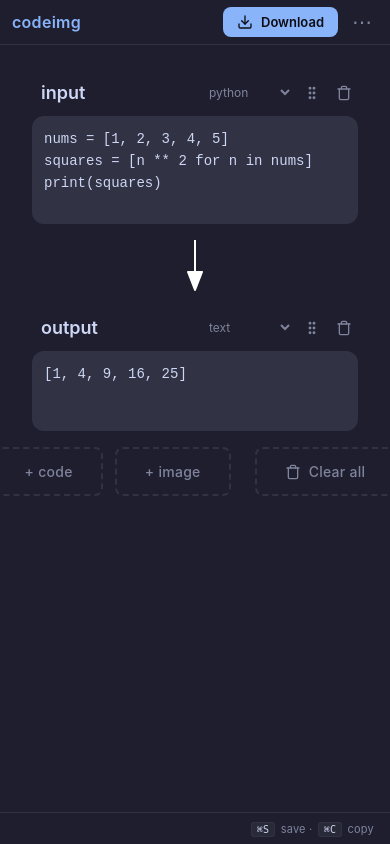
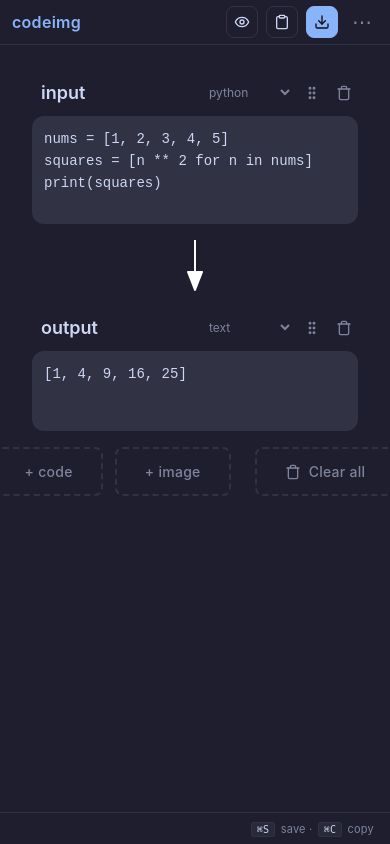
Before and after one commit to d-carrigg/stackshot, a website built with Vite: page src/web/index.html in a window 390 px wide. Built offline with nearby package versions, Linux system fonts and the light colour scheme.

Commit message:
Icon-only Preview / Copy / Download with tooltips
Drop the text labels on the three action buttons — eye, clipboard,
download icons with native title tooltips. The trio now occupies
~108px instead of ~280px, so the responsive breakpoints shift
later (Format <880, Scale <740, Theme <600, Layout <460) and the
overflow menu loses its Preview/Copy mirror entries entirely.
Centralise SCALE_VALUES + DEFAULT_SCALE in state.ts so the default
composition tracks the med preset by name rather than a magic 4.0.

Co-Authored-By: Claude Opus 4.7 <noreply@anthropic.com>

```diff
--- a/src/web/state.ts
+++ b/src/web/state.ts
@@ -5,6 +5,23 @@ const ARROW_HEX = DARK_THEME.arrow;
 
 export type Layout = "horizontal" | "vertical" | "grid";
 export type ExportFormat = "auto" | "png" | "webp" | "gif";
+
+// Scale presets — the topbar exposes these as low/med/high pills with a
+// "custom" escape hatch (numeric input). Centralised here so the default
+// composition stays in sync with the preset map.
+export type ScalePreset = "low" | "med" | "high" | "custom";
+export const SCALE_VALUES: Record<Exclude<ScalePreset, "custom">, number> = {
+  low: 3.0,
+  med: 4.0,
+  high: 5.0,
+};
+export const DEFAULT_SCALE = SCALE_VALUES.med;
+export const resolveScalePreset = (scale: number): ScalePreset => {
+  for (const k of ["low", "med", "high"] as const) {
+    if (Math.abs(SCALE_VALUES[k] - scale) < 0.01) return k;
+  }
+  return "custom";
+};
 
 export type CodePanel = {
   id: string;
@@ -79,7 +96,7 @@ export const emptyComposition = (): Composition => ({
   layout: "vertical",
   bgColor: DEFAULT_BG_HEX,
   arrowColor: ARROW_HEX,
-  scale: 4.0,
+  scale: DEFAULT_SCALE,
   innerBorder: true,
   gridRows: 2,
   gridCols: 2,
@@ -106,7 +123,7 @@ export const defaultComposition = (): Composition => {
     layout: "vertical",
     bgColor: DEFAULT_BG_HEX,
     arrowColor: ARROW_HEX,
-    scale: 4.0,
+    scale: DEFAULT_SCALE,
     innerBorder: true,
     gridRows: 2,
     gridCols: 2,
--- a/src/web/ui/Topbar.ts
+++ b/src/web/ui/Topbar.ts
@@ -4,11 +4,11 @@
 // the store; the topbar mounts one instance and the menu mounts a
 // second compact instance. CSS @media rules hide one or the other at
 // each breakpoint, so the controls stay reachable at every width.
-import type { Store, Layout, ExportFormat } from "../state";
+import type { Store, Layout, ExportFormat, ScalePreset } from "../state";
+import { SCALE_VALUES, resolveScalePreset, defaultComposition } from "../state";
 import { exportImage, copyImageToClipboard, resolveExportFormat } from "../export";
 import { showToast } from "./util";
 import { clearPersisted } from "../persist";
-import { defaultComposition } from "../state";
 import {
   rows as rowsIcon,
   columns as colsIcon,
@@ -22,19 +22,6 @@ import { THEMES, resolveTheme } from "../themes";
 
 export type TopbarOptions = {
   onPreview?: () => void;
-};
-
-type ScalePreset = "low" | "med" | "high" | "custom";
-const SCALE_VALUES: Record<Exclude<ScalePreset, "custom">, number> = {
-  low: 3.0,
-  med: 4.0,
-  high: 5.0,
-};
-const resolveScalePreset = (scale: number): ScalePreset => {
-  for (const k of ["low", "med", "high"] as const) {
-    if (Math.abs(SCALE_VALUES[k] - scale) < 0.01) return k;
-  }
-  return "custom";
 };
 
 type Variant = "topbar" | "menu";
@@ -252,14 +239,17 @@ export const mountTopbar = (root: HTMLElement, store: Store, opts: TopbarOptions
 
       <span class="spacer"></span>
 
-      <button type="button" class="topbar-secondary" data-preview-top hidden>
-        <span class="ico" data-preview-top-ico></span><span>Preview</span>
+      <button type="button" class="topbar-icon-btn" data-preview-top
+              title="Preview" aria-label="Preview" hidden>
+        <span class="ico" data-preview-top-ico></span>
       </button>
-      <button type="button" class="topbar-secondary" data-copy-top>
-        <span class="ico" data-copy-top-ico></span><span>Copy</span>
+      <button type="button" class="topbar-icon-btn" data-copy-top
+              title="Copy to clipboard" aria-label="Copy to clipboard">
+        <span class="ico" data-copy-top-ico></span>
       </button>
-      <button type="button" class="topbar-export" data-export>
-        <span class="ico" data-dl-ico></span><span>Download</span>
+      <button type="button" class="topbar-icon-btn topbar-icon-btn-primary"
+              data-export title="Download" aria-label="Download">
+        <span class="ico" data-dl-ico></span>
       </button>
 
       <div class="topbar-more">
@@ -271,16 +261,6 @@ export const mountTopbar = (root: HTMLElement, store: Store, opts: TopbarOptions
           <div class="menu-overflow" data-overflow="themes"></div>
           <div class="menu-overflow" data-overflow="scale"></div>
           <div class="menu-overflow" data-overflow="format"></div>
-          <div class="menu-overflow" data-overflow="preview">
-            <button type="button" class="menu-action" data-preview-menu role="menuitem" hidden>
-              <span class="ico" data-preview-menu-ico></span><span>Preview</span>
-            </button>
-          </div>
-          <div class="menu-overflow" data-overflow="copy">
-            <button type="button" class="menu-action" data-copy-menu role="menuitem">
-              <span class="ico" data-copy-menu-ico></span><span>Copy to clipboard</span>
-            </button>
-          </div>
           <div class="topbar-more-sep menu-always-sep"></div>
           <label class="topbar-more-toggle" role="menuitemcheckbox">
             <input type="checkbox" data-border />
@@ -316,35 +296,24 @@ export const mountTopbar = (root: HTMLElement, store: Store, opts: TopbarOptions
   slot("format").appendChild(buildFormatGroup(store, "topbar"));
   over("format").appendChild(wrapMenuSection("Format", buildFormatGroup(store, "menu")));
 
-  // Preview / Copy / Download -----------------------------------------
+  // Preview / Copy / Download — icon-only with tooltips ---------------
   const previewTop = root.querySelector<HTMLButtonElement>("[data-preview-top]")!;
   root.querySelector<HTMLSpanElement>("[data-preview-top-ico]")!.appendChild(eyeIcon());
-  const previewMenu = root.querySelector<HTMLButtonElement>("[data-preview-menu]")!;
-  root.querySelector<HTMLSpanElement>("[data-preview-menu-ico]")!.appendChild(eyeIcon());
   if (opts.onPreview) {
     previewTop.hidden = false;
-    previewMenu.hidden = false;
     previewTop.addEventListener("click", () => opts.onPreview?.());
-    previewMenu.addEventListener("click", () => {
-      closeMenu();
-      opts.onPreview?.();
-    });
   }
 
   const copyTop = root.querySelector<HTMLButtonElement>("[data-copy-top]")!;
   root.querySelector<HTMLSpanElement>("[data-copy-top-ico]")!.appendChild(clipIcon());
-  const copyMenu = root.querySelector<HTMLButtonElement>("[data-copy-menu]")!;
-  root.querySelector<HTMLSpanElement>("[data-copy-menu-ico]")!.appendChild(clipIcon());
-  const doCopy = async () => {
+  copyTop.addEventListener("click", async () => {
     try {
       await copyImageToClipboard(store.get());
       showToast("Copied to clipboard");
     } catch (e) {
       showToast(`Copy failed: ${(e as Error).message}`);
     }
-  };
-  copyTop.addEventListener("click", doCopy);
-  copyMenu.addEventListener("click", () => { closeMenu(); doCopy(); });
+  });
 
   const exportBtn = root.querySelector<HTMLButtonElement>("[data-export]")!;
   root.querySelector<HTMLSpanElement>("[data-dl-ico]")!.appendChild(dlIcon());
--- a/src/web/ui/styles.css
+++ b/src/web/ui/styles.css
@@ -191,49 +191,44 @@ html, body {
   background: transparent; cursor: pointer;
 }
 
-/* Secondary topbar action buttons (Preview, Copy). Outlined, sit
-   immediately left of the primary Download. */
-.topbar-secondary {
+/* Icon-only action buttons (Preview, Copy, Download). Square, 32px,
+   browser-native tooltip via the title attribute. Download gets an
+   accent fill to keep its primary-action weight without a text label. */
+.topbar-icon-btn {
+  width: 32px;
+  height: 32px;
   display: inline-flex;
   align-items: center;
-  gap: 6px;
+  justify-content: center;
   background: transparent;
   color: var(--text);
   border: 1px solid var(--border);
   border-radius: var(--radius);
-  padding: 6px 12px;
+  padding: 0;
   font-family: inherit;
-  font-size: 13px;
-  font-weight: 500;
+  font-size: 16px;
+  line-height: 1;
   cursor: pointer;
-  transition: color 0.12s ease, border-color 0.12s ease, background 0.12s ease;
+  transition: color 0.12s ease, border-color 0.12s ease, background 0.12s ease, filter 0.12s ease, transform 0.06s ease;
 }
-.topbar-secondary:hover {
+.topbar-icon-btn:hover {
   color: var(--accent);
   border-color: var(--accent);
 }
-.topbar-secondary[hidden] { display: none; }
-.topbar-secondary .ico { display: inline-flex; font-size: 14px; line-height: 1; }
-
-/* Primary export button — solid accent, sits beside the more menu. */
-.topbar-export {
-  display: inline-flex;
-  align-items: center;
-  gap: 8px;
+.topbar-icon-btn[hidden] { display: none; }
+.topbar-icon-btn .ico { display: inline-flex; line-height: 1; }
+.topbar-icon-btn-primary {
   background: var(--accent);
   color: #0c0c12;
-  border: none;
-  border-radius: var(--radius);
-  padding: 7px 14px;
-  font-family: inherit;
-  font-size: 13px;
-  font-weight: 600;
-  cursor: pointer;
-  transition: filter 0.12s ease, transform 0.06s ease;
+  border-color: var(--accent);
 }
-.topbar-export:hover { filter: brightness(1.08); }
-.topbar-export:active { transform: scale(0.98); }
-.topbar-export .ico { display: inline-flex; font-size: 16px; line-height: 1; }
+.topbar-icon-btn-primary:hover {
+  background: var(--accent);
+  color: #0c0c12;
+  border-color: var(--accent);
+  filter: brightness(1.08);
+}
+.topbar-icon-btn-primary:active { transform: scale(0.96); }
 
 /* Overflow ⋯ menu. */
 .topbar-more { position: relative; }
@@ -374,52 +369,37 @@ html, body {
   width: 64px;
   margin-left: 6px;
 }
-/* The Copy/Preview rows inside the menu — same look as the other menu
-   buttons, with the icon left-aligned. */
-.menu-action {
-  display: flex;
-  align-items: center;
-  gap: 8px;
+/* Separator above the always-on items (inner border, reset, github).
+   Hidden by default; shows only when at least one overflow section
+   above it is visible. */
+.menu-always-sep { display: none; }
+.topbar-more-menu:has(.menu-overflow[data-overflow]:not(:empty):not([data-hidden-by-mq])) .menu-always-sep {
+  display: block;
 }
-.menu-action[hidden] { display: none; }
-.menu-action .ico { display: inline-flex; font-size: 14px; line-height: 1; }
-/* Hide the always-on separator when no overflow items are visible, so
-   we don't end up with two dividers stacked. The first divider only
-   matters when at least one item above it is showing. */
-.menu-always-sep { display: none; }
-
-/* Show separator when any overflow item above it is visible. */
-.topbar-more-menu:has(.menu-overflow:not([style*="display: none"])) .menu-always-sep,
-.topbar-more-menu:has([data-preview-menu]:not([hidden])) .menu-always-sep,
-.topbar-more-menu:has([data-copy-menu]:not([hidden])) .menu-always-sep { display: block; }
+/* :has() with media-query state isn't straightforward, so just always
+   show the divider when any menu-overflow is rendered (the rules below
+   make sure it's only rendered when a breakpoint folds something in). */
+.menu-overflow:not(:empty) ~ .menu-always-sep { display: block; }
 
 /* Responsive fold-into-⋯ breakpoints. Each breakpoint hides one
-   topbar slot (or button) and reveals its overflow counterpart in
-   the menu. Order = priority: lower-priority items hide first. */
-@media (max-width: 1200px) {
-  .topbar-secondary[data-copy-top] { display: none; }
-  .menu-overflow[data-overflow="copy"] { display: block; }
-}
-@media (max-width: 1050px) {
-  .topbar-secondary[data-preview-top] { display: none; }
-  .menu-overflow[data-overflow="preview"] { display: block; }
-}
-@media (max-width: 920px) {
+   topbar slot and reveals its overflow counterpart in the menu.
+   Icon-only Preview/Copy/Download stay in the topbar at every width. */
+@media (max-width: 880px) {
   .topbar-slot[data-slot="format"] { display: none; }
   .topbar-sep[data-sep-after="scale"] { display: none; }
   .menu-overflow[data-overflow="format"] { display: block; }
 }
-@media (max-width: 780px) {
+@media (max-width: 740px) {
   .topbar-slot[data-slot="scale"] { display: none; }
   .topbar-sep[data-sep-after="themes"] { display: none; }
   .menu-overflow[data-overflow="scale"] { display: block; }
 }
-@media (max-width: 640px) {
+@media (max-width: 600px) {
   .topbar-slot[data-slot="themes"] { display: none; }
   .topbar-sep[data-sep-after="layout"] { display: none; }
   .menu-overflow[data-overflow="themes"] { display: block; }
 }
-@media (max-width: 520px) {
+@media (max-width: 460px) {
   .topbar-slot[data-slot="layout"] { display: none; }
   .menu-overflow[data-overflow="layout"] { display: block; }
 }
```
